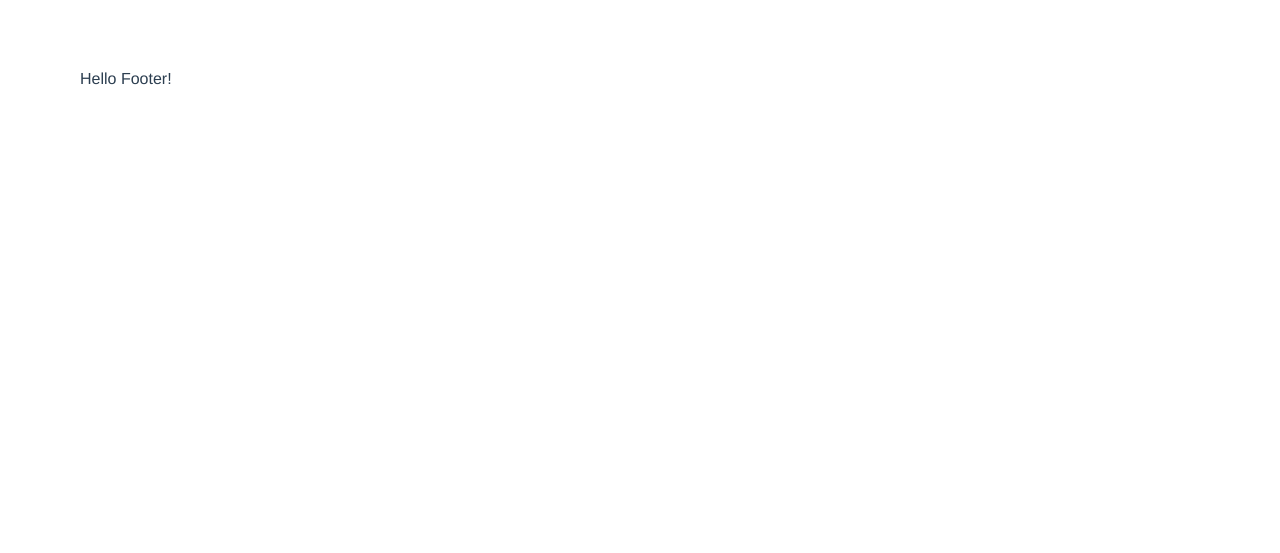
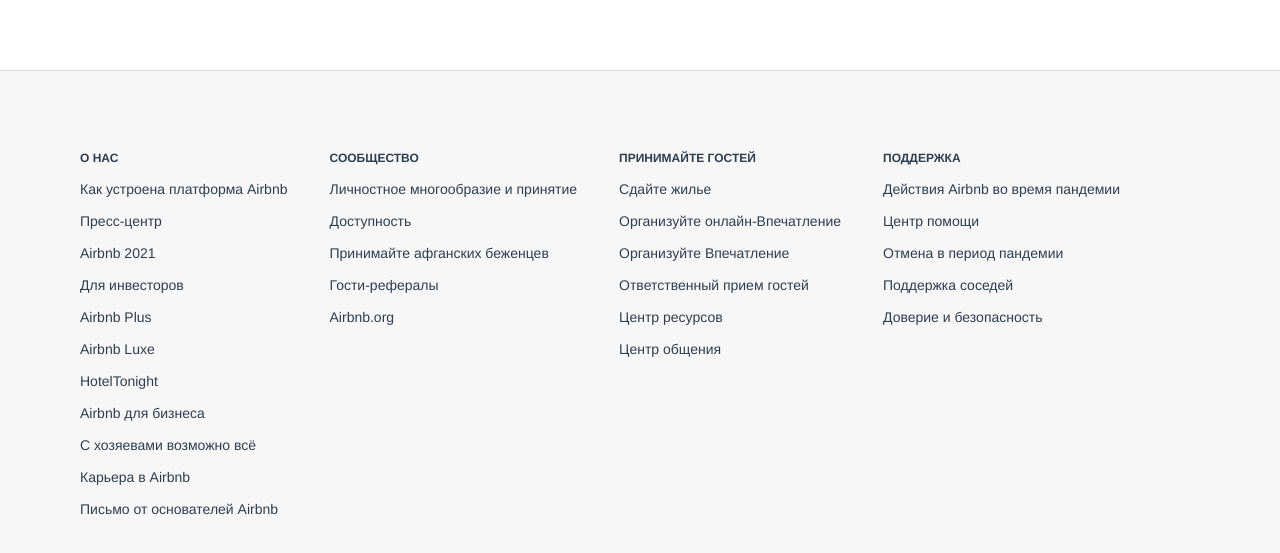
Before and after one commit to ippatev/airbnb-landingpage-vue, a Vue app: page / in a window 1280 px wide. Shown: the part 1433-1986 px from the top of the page. Before the commit the page ends 1521 px from the top, so only its background shows below. Built offline with nearby package versions, Linux system fonts and the light colour scheme.

Commit message:
Add footer

```diff
--- a/src/components/AppFooter.vue
+++ b/src/components/AppFooter.vue
@@ -1,5 +1,93 @@
 <template>
-  <footer>Hello Footer!</footer>
+  <footer>
+    <div class="row">
+      <div class="col" v-for="col of cols" :key="col.title">
+        <header v-text="col.title"></header>
+        <span v-for="link of col.links" :key="link" v-text="link"> </span>
+      </div>
+    </div>
+  </footer>
 </template>
 
-<script setup lang="ts"></script>
+<script setup lang="ts">
+const cols = [
+  {
+    title: "О НАС",
+    links: [
+      "Как устроена платформа Airbnb",
+      "Пресс-центр",
+      "Airbnb 2021",
+      "Для инвесторов",
+      "Airbnb Plus",
+      "Airbnb Luxe",
+      "HotelTonight",
+      "Airbnb для бизнеса",
+      "С хозяевами возможно всё",
+      "Карьера в Airbnb",
+      "Письмо от основателей Airbnb",
+    ],
+  },
+  {
+    title: "СООБЩЕСТВО",
+    links: [
+      "Личностное многообразие и принятие",
+      "Доступность",
+      "Принимайте афганских беженцев",
+      "Гости-рефералы",
+      "Airbnb.org",
+    ],
+  },
+  {
+    title: "ПРИНИМАЙТЕ ГОСТЕЙ",
+    links: [
+      "Сдайте жилье",
+      "Организуйте онлайн-Впечатление",
+      "Организуйте Впечатление",
+      "Ответственный прием гостей",
+      "Центр ресурсов",
+      "Центр общения",
+    ],
+  },
+  {
+    title: "ПОДДЕРЖКА",
+    links: [
+      "Действия Airbnb во время пандемии",
+      "Центр помощи",
+      "Отмена в период пандемии",
+      "Поддержка соседей",
+      "Доверие и безопасность",
+    ],
+  },
+];
+</script>
+
+<style lang="scss" scoped>
+footer {
+  border-top: 1px solid #dddddd;
+  background-color: #f7f7f7;
+}
+
+.row {
+  display: flex;
+  flex-direction: row;
+  justify-content: space-between;
+  align-items: top;
+  padding: 80px 80px 80px 0px;
+}
+
+.col {
+  display: flex;
+  flex-direction: column;
+}
+
+.col > header {
+  font-weight: bold;
+  font-size: 12px;
+}
+
+.col > span {
+  margin-top: 16px;
+  font-size: 14px;
+  font-weight: 100;
+}
+</style>
--- a/src/components/AppHeader.vue
+++ b/src/components/AppHeader.vue
@@ -34,12 +34,19 @@
   box-shadow: rgba(0, 0, 0, 0.08) 0px 1px 12px !important;
 
   a {
+    padding: 12px 8px;
+    border-radius: 22px;
+    font-size: 14px;
     font-weight: bold;
     color: #2c3e50;
     text-decoration: none;
 
     &.router-link-exact-active {
       color: #42b983;
+    }
+
+    &:hover {
+      background-color: rgb(247, 247, 247);
     }
   }
 }
--- a/src/components/RoundedIconButton.vue
+++ b/src/components/RoundedIconButton.vue
@@ -7,29 +7,28 @@
 </template>
 
 <script setup lang="ts">
-import { computed, ref } from "vue"
-import { IconSearch } from "@/components/icons"
-import { IconEarth } from "@/components/icons"
+import { computed, ref } from "vue";
+import { IconSearch } from "@/components/icons";
+import { IconEarth } from "@/components/icons";
 
 const color = ref("#fff");
 
 const props = defineProps({
   icon: {
     type: String,
-		required: true
-	}
-})
+    required: true,
+  },
+});
 
 const IconComponent = computed(() => {
-	switch(props.icon) {
+  switch (props.icon) {
     case "search":
-			color.value = "#FF5A5F"
+      color.value = "#FF5A5F";
       return IconSearch;
     case "earth":
       return IconEarth;
   }
-})
-
+});
 </script>
 
 <style lang="scss" scoped>
@@ -42,6 +41,9 @@
   border-radius: 50%;
   background-color: v-bind(color);
   cursor: pointer;
+
+  &:hover {
+    background-color: rgb(247, 247, 247);
   }
-
+}
 </style>
```
Lines whose indentation alone changed are shown as unchanged.
